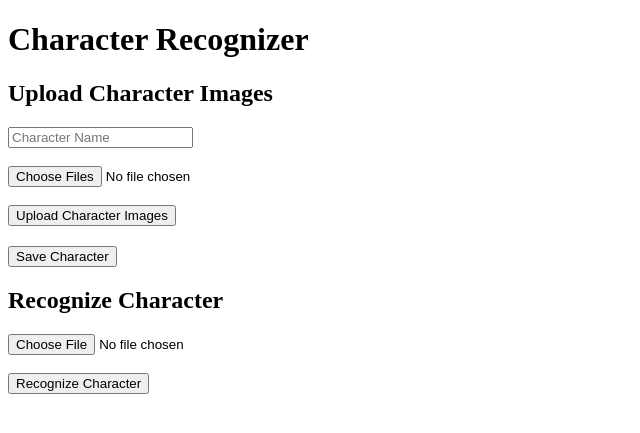
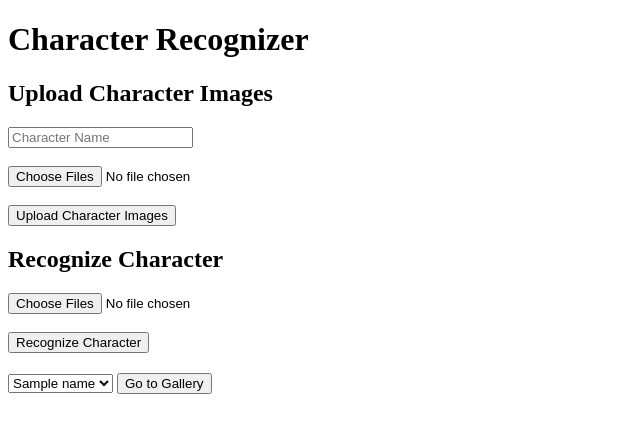
Before and after one commit to hesamuel93/movie-character-recognizer, a Flask app: template templates/index.html in a window 1280 px wide. Shown: the top 433 px of the page, without its empty margins (0-640 px from the left). Run offline with Flask 3, Linux system fonts and the light colour scheme; the template is opened without the code that fills it: most values are stand-ins (such as "Sample title", 1, 10 or a date in 2020).

Commit message:
Update index.html

```diff
--- a/templates/index.html
+++ b/templates/index.html
@@ -9,23 +9,18 @@
 
     <h2>Upload Character Images</h2>
     <input type="text" id="charName" placeholder="Character Name"><br><br>
-    <input type="file" id="charImages" multiple onchange="previewImages('charImages', 'charPreview')"><br><br>
+    <input type="file" id="charImages" accept="image/*" multiple onchange="previewImages('charImages', 'charPreview')"><br><br>
     <div id="charPreview" style="display:flex; gap:10px;"></div>
     <button onclick="uploadCharacter()">Upload Character Images</button>
 
-    <h2></h2>
-    <form action="/" method="post">
-    <button>Save Character</button>
-    </form>
-
     <h2>Recognize Character</h2>
-    <input type="file" id="testImage" onchange="previewImages('testImage', 'testPreview')"><br><br>
+    <input type="file" id="folderInput" name="images" webkitdirectory multiple><br><br>
     <div id="testPreview" style="display:flex; gap:10px;"></div>
     <button onclick="recognizeCharacter()">Recognize Character</button>
 
     <p id="result"></p>
 
-    <!--<h2></h2>
+    <h2></h2>
     <form method="POST" action="/character_page">
     <select name="characterSelect">
         {% for n in names %}
@@ -39,7 +34,7 @@
         document.getElementById('galleryButton').addEventListener('click', function() {
             window.location.href = '/character_page';
         });
-    </script> -->
+    </script>
 
     <script src="static/script.js"></script>
 </body>
```
